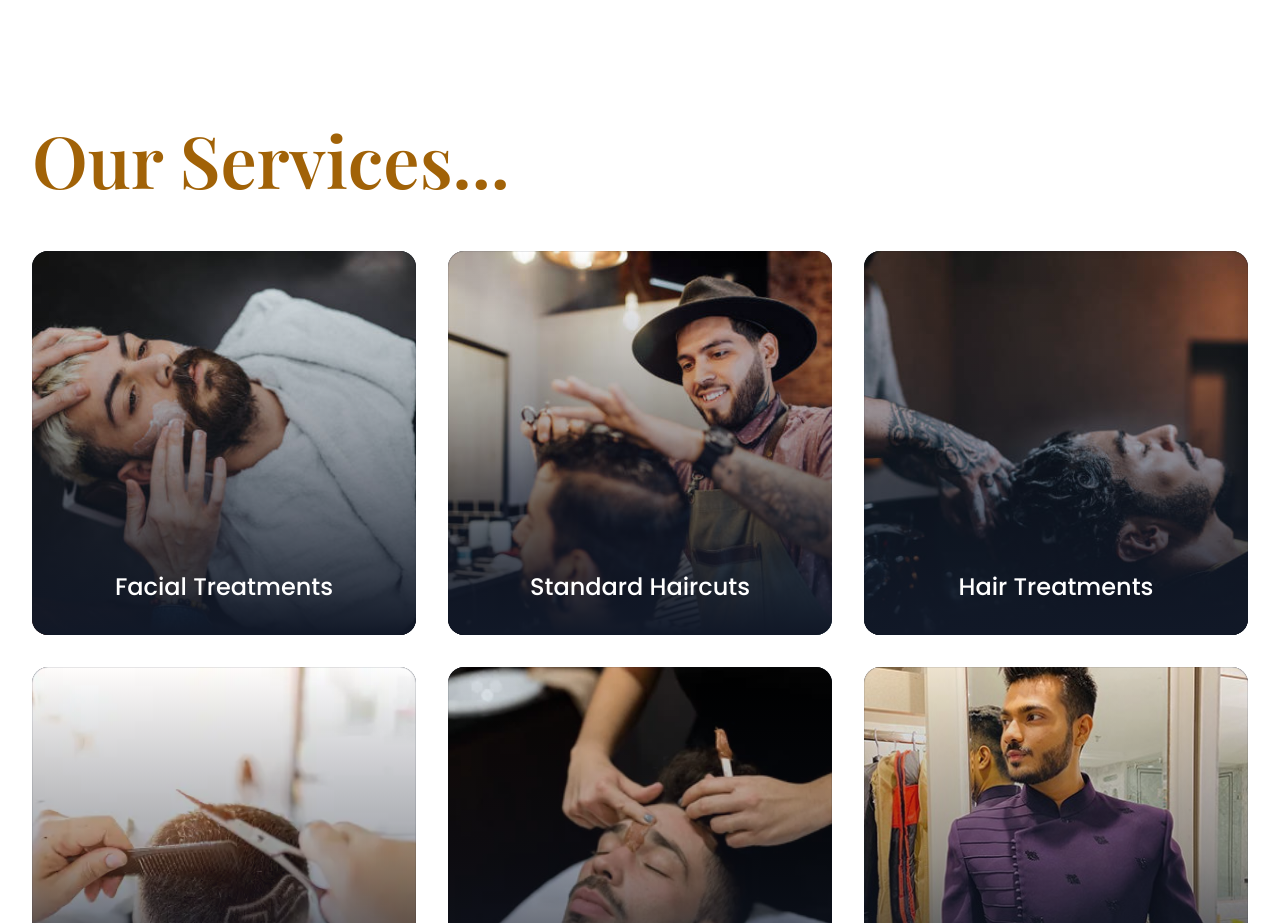
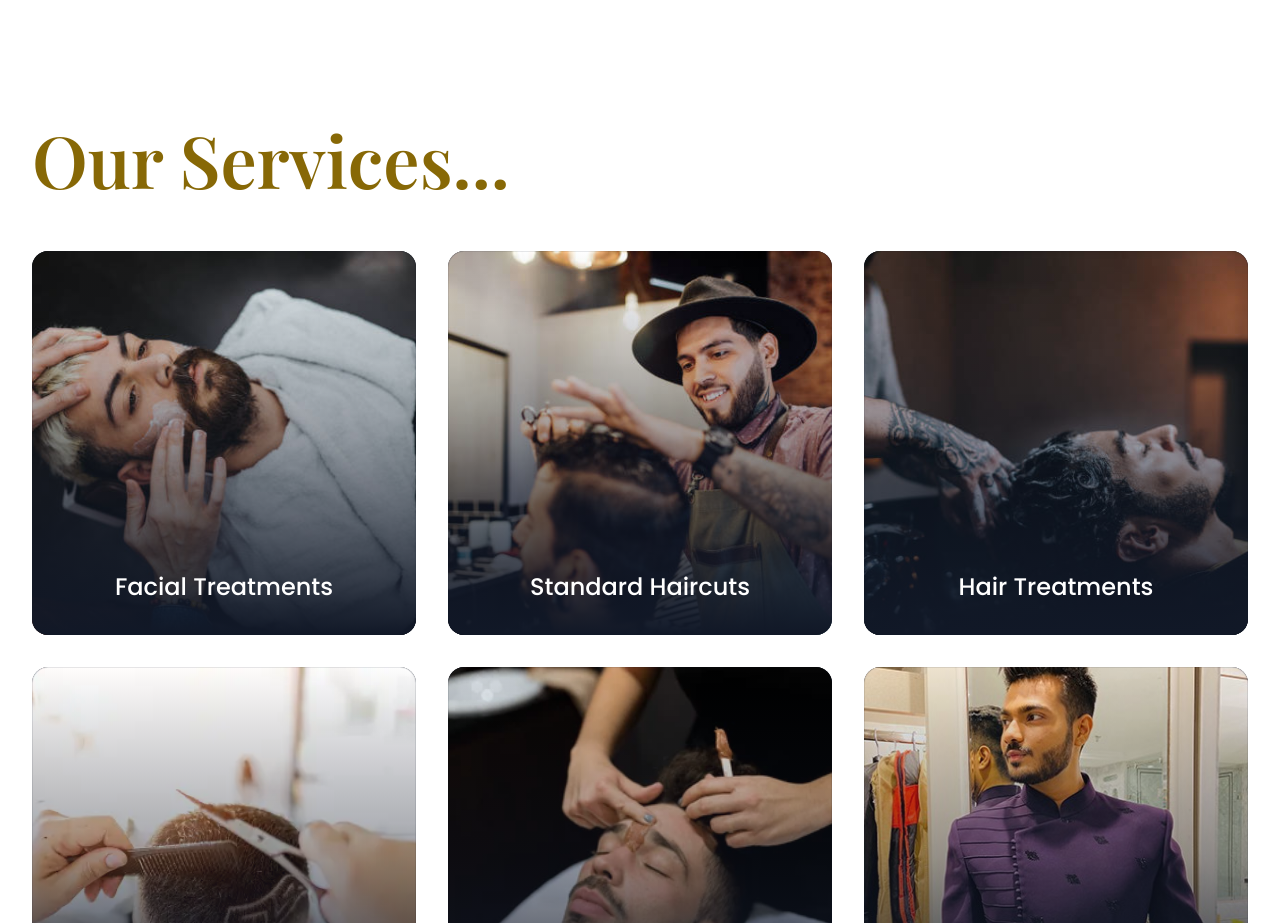
Before and after one commit to PawaniMekhala/mr_barber, a React (Create React App) app: page / in a window 1280 px wide. Shown: the part 2860-3783 px from the top of the page. Built offline with nearby package versions, Linux system fonts and the light colour scheme; a web font is replaced by a local one.

Commit message:
refactor: replace all yellow color classes with gold variants

```diff
--- a/src/components/Services.jsx
+++ b/src/components/Services.jsx
@@ -21,7 +21,7 @@ const Services = () => {
     <div className="py-24 ">
       <div className="mx-auto max-w-7xl px-4 sm:px-6 lg:px-8">
         {/* Services heading */}
-        <h2 className="text-7xl font-semibold font-playfair text-yellow-700 mb-14">
+        <h2 className="text-7xl font-semibold font-playfair text-gold-700 mb-14">
           Our Services...
         </h2>
         {/* Service cards */}
@@ -39,7 +39,7 @@ const Services = () => {
                 />
                 <div className="absolute inset-0 -z-10 bg-gradient-to-t from-gray-900 via-gray-900/40"></div>
                 <div className="absolute inset-0 -z-10 rounded-2xl ring-1 ring-inset ring-gray-900/10"></div>
-                <h4 className="text-2xl font-medium text-white text-center transition-transform duration-300 ease-in-out hover:-translate-y-2 group-hover:text-yellow-700">
+                <h4 className="text-2xl font-medium text-white text-center transition-transform duration-300 ease-in-out hover:-translate-y-2 group-hover:text-gold-700">
                   {text}
                 </h4>
               </div>
```
